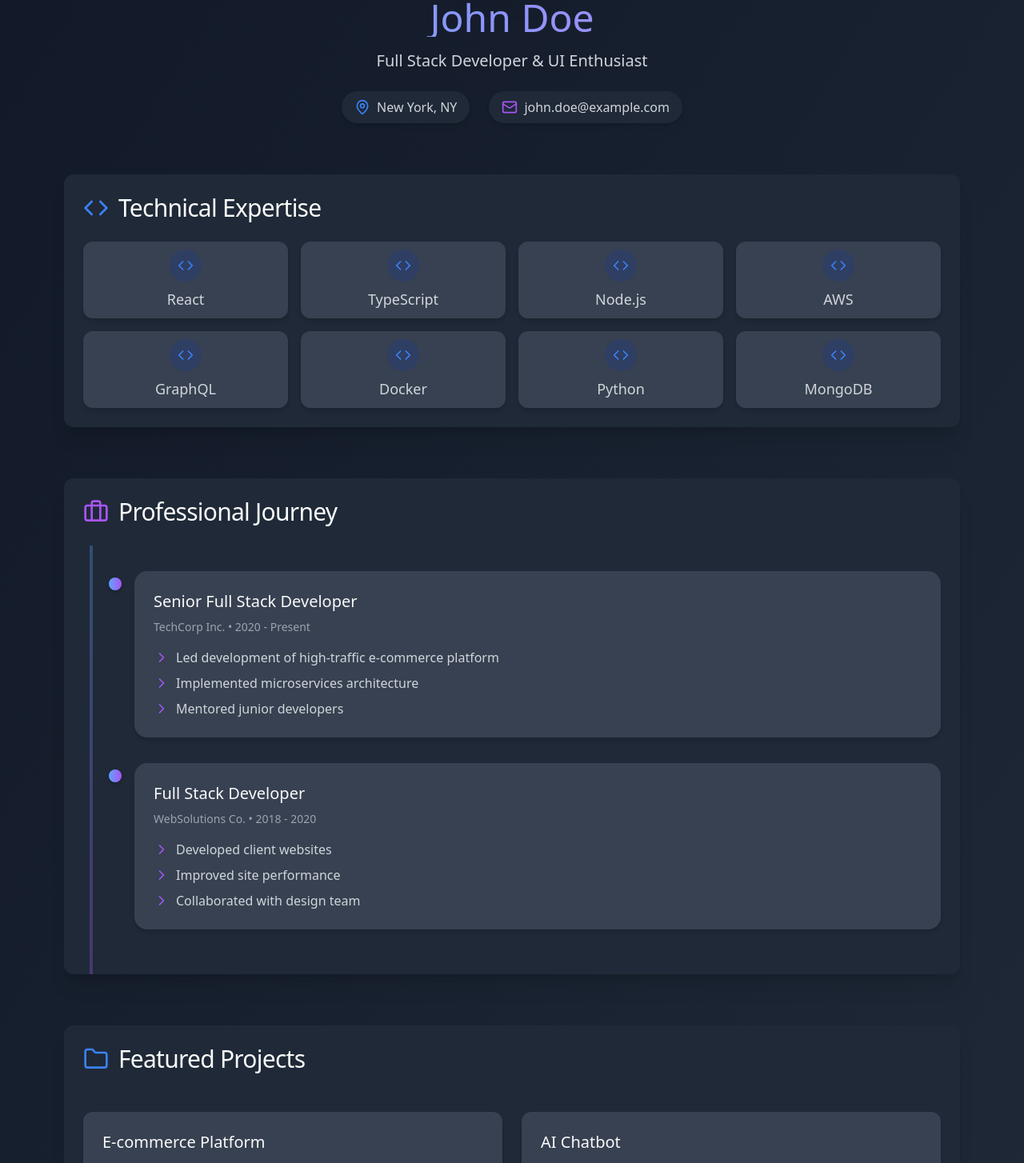
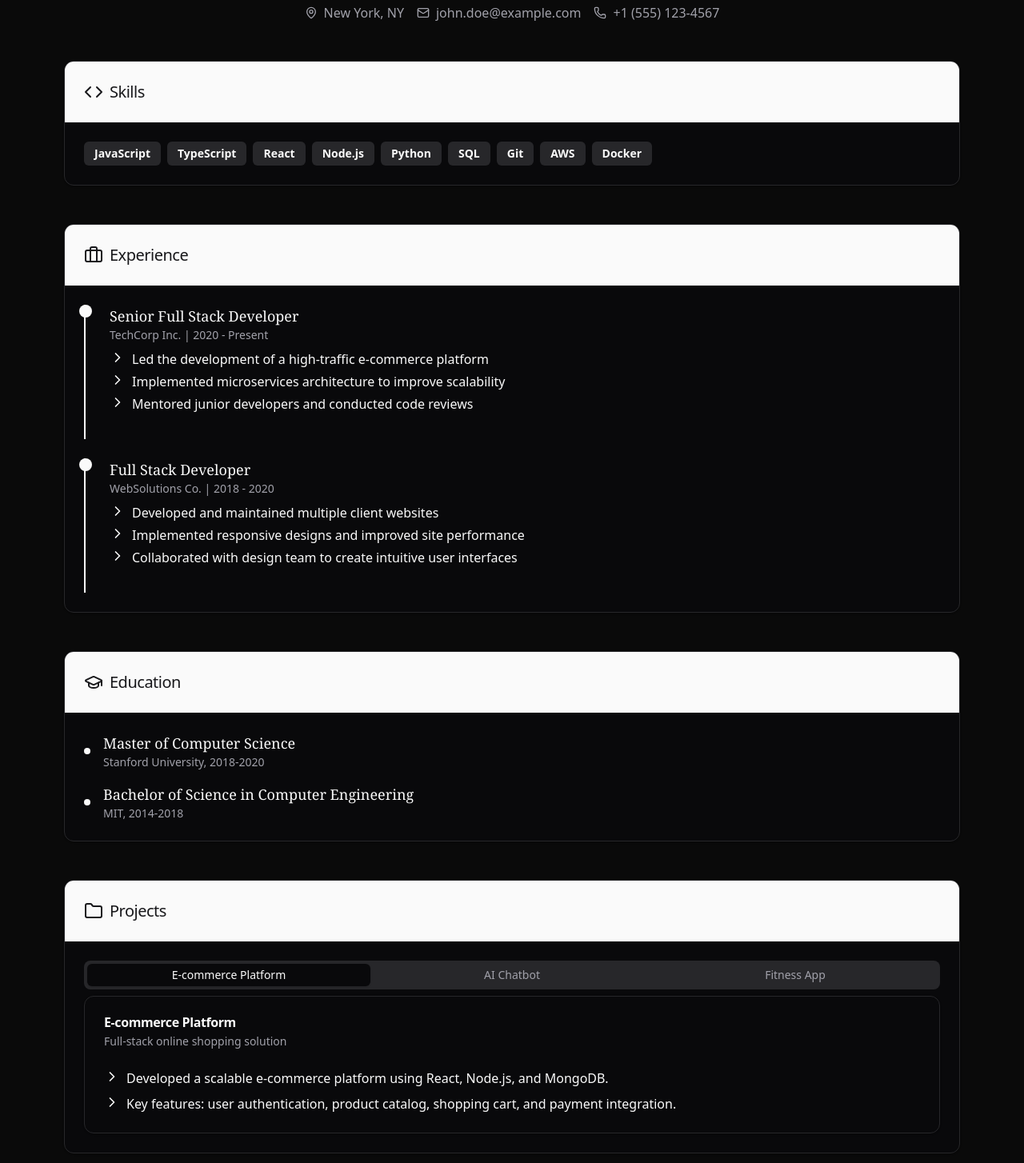
Before and after one commit to Nileshshinde09/gen-port-templates, a React (Vite) app: page / in a window 1280 px wide. Shown: the part 300-1754 px from the top of the page at 80% size. Built offline with nearby package versions, Linux system fonts and the light colour scheme.

Commit message:
initial commit

```diff
--- a/src/pages/home.tsx
+++ b/src/pages/home.tsx
@@ -1,147 +1,100 @@
-import { useState } from "react";
-import { motion } from "framer-motion";
-import { Avatar, AvatarFallback, AvatarImage } from "@/components/ui/avatar";
-import { Badge } from "@/components/ui/badge";
-import { Card, CardContent, CardHeader, CardTitle } from "@/components/ui/card";
-import { Switch } from "@/components/ui/switch";
-import {
-  Briefcase,
-  Mail,
-  MapPin,
-  Moon,
-  Sun,
-  Code,
-  Folder,
-  ChevronRight,
-} from "lucide-react";
+
+
+import { useState } from "react"
+import { motion } from "framer-motion"
+import { Avatar, AvatarFallback, AvatarImage } from "@/components/ui/avatar"
+import { Badge } from "@/components/ui/badge"
+import { Card, CardContent, CardDescription, CardHeader, CardTitle } from "@/components/ui/card"
+import { Switch } from "@/components/ui/switch"
+import { Tabs, TabsContent, TabsList, TabsTrigger } from "@/components/ui/tabs"
+import { Briefcase, GraduationCap, Mail, MapPin, Moon, Phone, Sun, Code, Folder, ChevronRight } from "lucide-react"
 
 export default function Home() {
-  const [darkMode, setDarkMode] = useState(false);
+  const [darkMode, setDarkMode] = useState(false)
+
   const toggleDarkMode = () => {
-    setDarkMode(!darkMode);
-    document.documentElement.classList.toggle("dark");
-  };
+    setDarkMode(!darkMode)
+    document.documentElement.classList.toggle("dark")
+  }
 
   const fadeInUp = {
     initial: { opacity: 0, y: 20 },
     animate: { opacity: 1, y: 0 },
     transition: { duration: 0.5 },
-  };
+  }
 
   return (
     <div
-      className={`min-h-screen bg-gradient-to-br from-gray-50 to-blue-50 dark:from-gray-900 dark:to-gray-800 transition-colors duration-300 ${
-        darkMode ? "dark" : ""
-      }`}
+      className={` min-h-screen bg-gradient-to-br from-purple-50 to-indigo-100 dark:from-neutral-950 dark:to-neutral-950 transition-colors duration-300 ${darkMode ? "dark" : ""}`}
     >
       <div className="container mx-auto max-w-6xl px-4 py-8">
-        {/* Dark Mode Toggle */}
-        <motion.div className="flex justify-end mb-8" {...fadeInUp}>
-          <div className="flex items-center space-x-2 bg-white dark:bg-gray-800 p-2 rounded-full shadow-lg">
-            <Sun className="h-5 w-5 text-yellow-500" />
-            <Switch
-              checked={darkMode}
-              onCheckedChange={toggleDarkMode}
-              className="data-[state=checked]:bg-blue-500"
-            />
-            <Moon className="h-5 w-5 text-blue-400" />
-          </div>
+        <motion.div className="flex justify-end mb-4" {...fadeInUp}>
+          <Switch checked={darkMode} onCheckedChange={toggleDarkMode} className="mr-2" />
+          {darkMode ? <Moon className="h-5 w-5" /> : <Sun className="h-5 w-5" />}
         </motion.div>
 
-        {/* Hero Section */}
-        <motion.header className="text-center mb-16" {...fadeInUp}>
-          <div className="relative inline-block">
-            <div className="absolute -inset-2 bg-gradient-to-r from-blue-400 to-purple-500 rounded-full blur opacity-30 dark:opacity-50" />
-            <Avatar className="w-40 h-40 mx-auto border-4 border-white dark:border-gray-800 shadow-2xl relative">
+        <motion.header className="text-center mb-12" {...fadeInUp}>
+          <Avatar className="w-32 h-32 mx-auto mb-4 border-4 border-primary">
             <AvatarImage src="/placeholder.svg" alt="John Doe" />
-              <AvatarFallback className="bg-gradient-to-r from-blue-400 to-purple-500 text-white text-3xl font-medium">
-                JD
-              </AvatarFallback>
+            <AvatarFallback>JD</AvatarFallback>
           </Avatar>
+          <h1 className="text-3xl font-medium mb-2">John Doe</h1>
+          <p className="text-lg text-muted-foreground mb-4">Full Stack Developer</p>
+          <div className="flex justify-center space-x-4 text-muted-foreground">
+            <div className="flex items-center">
+              <MapPin className="mr-2 h-4 w-4" />
+              <span>New York, NY</span>
             </div>
-          <h1 className="text-5xl font-medium mb-4 mt-8 bg-gradient-to-r from-blue-600 to-purple-600 bg-clip-text text-transparent dark:from-blue-400 dark:to-purple-400">
-            John Doe
-          </h1>
-          <p className="text-xl text-gray-600 dark:text-gray-300 mb-6 font-medium">
-            Full Stack Developer & UI Enthusiast
-          </p>
-          <div className="flex justify-center space-x-6">
-            <motion.a
-              whileHover={{ y: -2 }}
-              className="flex items-center px-4 py-2 bg-white dark:bg-gray-800 rounded-full shadow-md hover:shadow-lg transition-shadow"
-            >
-              <MapPin className="mr-2 h-5 w-5 text-blue-500" />
-              <span className="text-gray-700 dark:text-gray-300">
-                New York, NY
-              </span>
-            </motion.a>
-            <motion.a
-              whileHover={{ y: -2 }}
-              className="flex items-center px-4 py-2 bg-white dark:bg-gray-800 rounded-full shadow-md hover:shadow-lg transition-shadow"
-            >
-              <Mail className="mr-2 h-5 w-5 text-purple-500" />
-              <span className="text-gray-700 dark:text-gray-300">
-                john.doe@example.com
-              </span>
-            </motion.a>
+            <div className="flex items-center">
+              <Mail className="mr-2 h-4 w-4" />
+              <span>john.doe@example.com</span>
+            </div>
+            <div className="flex items-center">
+              <Phone className="mr-2 h-4 w-4" />
+              <span>+1 (555) 123-4567</span>
+            </div>
           </div>
         </motion.header>
 
-        {/* Skills Grid */}
-        <motion.section className="mb-16" {...fadeInUp}>
-          <Card className="border-0 shadow-xl dark:bg-gray-800">
-            <CardHeader className="pb-0">
-              <CardTitle className="text-3xl font-medium flex items-center space-x-3">
-                <Code className="h-8 w-8 text-blue-500" />
-                <span>Technical Expertise</span>
+        <motion.section className="mb-12" {...fadeInUp}>
+          <Card className="overflow-hidden">
+            <CardHeader className="bg-primary text-primary-foreground">
+              <CardTitle className="text-xl font-medium flex items-center">
+                <Code className="mr-2 h-6 w-6" /> Skills
               </CardTitle>
             </CardHeader>
-            <CardContent className="grid grid-cols-2 md:grid-cols-3 lg:grid-cols-4 gap-4 pt-6">
-              {[
-                "React",
-                "TypeScript",
-                "Node.js",
-                "AWS",
-                "GraphQL",
-                "Docker",
-                "Python",
-                "MongoDB",
-              ].map((skill, index) => (
-                <motion.div whileHover={{ scale: 1.05 }} key={index}>
-                  <Badge className="w-full h-24 flex flex-col items-center justify-center space-y-2 bg-white dark:bg-gray-700 hover:bg-gray-50 dark:hover:bg-gray-600 transition-colors shadow-md rounded-xl border-0">
-                    <div className="h-10 w-10 bg-blue-100 dark:bg-blue-900/30 rounded-full flex items-center justify-center">
-                      <Code className="h-5 w-5 text-blue-500" />
+            <CardContent className="pt-6">
+              <div className="flex flex-wrap gap-2">
+                {["JavaScript", "TypeScript", "React", "Node.js", "Python", "SQL", "Git", "AWS", "Docker"].map(
+                  (skill, index) => (
+                    <Badge key={index} variant="secondary" className="text-sm py-1 px-3">
+                      {skill}
+                    </Badge>
+                  ),
+                )}
               </div>
-                    <span className="text-lg font-medium text-gray-700 dark:text-gray-300">
-                      {skill}
-                    </span>
-                  </Badge>
-                </motion.div>
-              ))}
             </CardContent>
           </Card>
         </motion.section>
 
-        {/* Experience Timeline */}
-        <motion.section className="mb-16" {...fadeInUp}>
-          <Card className="border-0 shadow-xl dark:bg-gray-800">
-            <CardHeader>
-              <CardTitle className="text-3xl font-medium flex items-center space-x-3">
-                <Briefcase className="h-8 w-8 text-purple-500" />
-                <span>Professional Journey</span>
+        <motion.section className="mb-12" {...fadeInUp}>
+          <Card className="overflow-hidden">
+            <CardHeader className="bg-primary text-primary-foreground">
+              <CardTitle className="text-xl font-medium flex items-center">
+                <Briefcase className="mr-2 h-6 w-6" /> Experience
               </CardTitle>
             </CardHeader>
-            <CardContent className="relative pt-8">
-              <div className="absolute left-8 top-0 h-full w-1 bg-gradient-to-b from-blue-400 to-purple-500 opacity-20 dark:opacity-30" />
+            <CardContent className="pt-6">
+              <div className="space-y-6">
                 {[
                   {
                     title: "Senior Full Stack Developer",
                     company: "TechCorp Inc.",
                     period: "2020 - Present",
                     responsibilities: [
-                    "Led development of high-traffic e-commerce platform",
-                    "Implemented microservices architecture",
-                    "Mentored junior developers",
+                      "Led the development of a high-traffic e-commerce platform",
+                      "Implemented microservices architecture to improve scalability",
+                      "Mentored junior developers and conducted code reviews",
                     ],
                   },
                   {
@@ -149,97 +102,132 @@
                     company: "WebSolutions Co.",
                     period: "2018 - 2020",
                     responsibilities: [
-                    "Developed client websites",
-                    "Improved site performance",
-                    "Collaborated with design team",
+                      "Developed and maintained multiple client websites",
+                      "Implemented responsive designs and improved site performance",
+                      "Collaborated with design team to create intuitive user interfaces",
                     ],
                   },
                 ].map((job, index) => (
-                <motion.div
-                  key={index}
-                  className="relative pl-16 pb-8 group"
-                  whileHover={{ x: 10 }}
-                >
-                  <div className="absolute left-8 top-2 w-4 h-4 rounded-full bg-gradient-to-r from-blue-400 to-purple-500 shadow-md" />
-                  <div className="p-6 bg-white dark:bg-gray-700 rounded-2xl shadow-md hover:shadow-lg transition-shadow">
-                    <h3 className="text-xl font-medium mb-2">{job.title}</h3>
-                    <p className="text-sm text-gray-500 dark:text-gray-400 mb-4">
-                      {job.company} • {job.period}
+                  <div key={index} className="relative pl-8 pb-8">
+                    <div className="absolute left-0 top-0 h-full w-0.5 bg-primary"></div>
+                    <div className="absolute left-0 -ml-[6.5px] top-0 w-4 h-4 rounded-full bg-primary"></div>
+                    <h3 className="text-lg font-serif">{job.title}</h3>
+                    <p className="text-sm text-muted-foreground">
+                      {job.company} | {job.period}
                     </p>
-                    <ul className="space-y-2">
+                    <ul className="mt-2 space-y-1">
                       {job.responsibilities.map((resp, i) => (
-                        <li
-                          key={i}
-                          className="flex items-center text-gray-600 dark:text-gray-300"
-                        >
-                          <ChevronRight className="h-5 w-5 text-purple-500 mr-2" />
-                          {resp}
+                        <li key={i} className="flex items-start">
+                          <ChevronRight className="h-5 w-5 text-primary shrink-0 mr-2" />
+                          <span>{resp}</span>
                         </li>
                       ))}
                     </ul>
                   </div>
-                </motion.div>
                 ))}
+              </div>
             </CardContent>
           </Card>
         </motion.section>
 
-        {/* Projects Showcase */}
-        <motion.section {...fadeInUp}>
-          <Card className="border-0 shadow-xl dark:bg-gray-800">
-            <CardHeader>
-              <CardTitle className="text-3xl font-medium flex items-center space-x-3">
-                <Folder className="h-8 w-8 text-blue-500" />
-                <span>Featured Projects</span>
+        <motion.section className="mb-12" {...fadeInUp}>
+          <Card className="overflow-hidden">
+            <CardHeader className="bg-primary text-primary-foreground">
+              <CardTitle className="text-xl font-medium flex items-center">
+                <GraduationCap className="mr-2 h-6 w-6" /> Education
               </CardTitle>
             </CardHeader>
-            <CardContent className="grid md:grid-cols-2 gap-6 pt-6">
+            <CardContent className="pt-6">
+              <div className="space-y-4">
+                {[
+                  {
+                    degree: "Master of Computer Science",
+                    school: "Stanford University",
+                    period: "2018-2020",
+                  },
+                  {
+                    degree: "Bachelor of Science in Computer Engineering",
+                    school: "MIT",
+                    period: "2014-2018",
+                  },
+                ].map((edu, index) => (
+                  <div key={index} className="flex items-center">
+                    <div className="w-2 h-2 rounded-full bg-primary mr-4"></div>
+                    <div>
+                      <h3 className="font-serif text-lg">{edu.degree}</h3>
+                      <p className="text-sm text-muted-foreground">
+                        {edu.school}, {edu.period}
+                      </p>
+                    </div>
+                  </div>
+                ))}
+              </div>
+            </CardContent>
+          </Card>
+        </motion.section>
+
+        <motion.section {...fadeInUp}>
+          <Card className="overflow-hidden">
+            <CardHeader className="bg-primary text-primary-foreground">
+              <CardTitle className="text-xl font-medium flex items-center">
+                <Folder className="mr-2 h-6 w-6" /> Projects
+              </CardTitle>
+            </CardHeader>
+            <CardContent className="pt-6">
+              <Tabs defaultValue="project1" className="w-full">
+                <TabsList className="grid w-full grid-cols-3">
+                  <TabsTrigger value="project1">E-commerce Platform</TabsTrigger>
+                  <TabsTrigger value="project2">AI Chatbot</TabsTrigger>
+                  <TabsTrigger value="project3">Fitness App</TabsTrigger>
+                </TabsList>
                 {[
                   {
                     name: "E-commerce Platform",
-                  description: "Scalable online shopping solution",
-                  tech: ["React", "Node.js", "MongoDB"],
+                    description: "Full-stack online shopping solution",
+                    details: [
+                      "Developed a scalable e-commerce platform using React, Node.js, and MongoDB.",
+                      "Key features: user authentication, product catalog, shopping cart, and payment integration.",
+                    ],
                   },
                   {
-                  name: "AI Chatbot",
-                  description: "Conversational NLP agent",
-                  tech: ["Python", "TensorFlow", "AWS"],
+                    name: "AI-powered Chatbot",
+                    description: "Intelligent conversational agent",
+                    details: [
+                      "Created a chatbot using natural language processing techniques and machine learning algorithms.",
+                      "Implemented intent recognition, entity extraction, and context management for human-like interactions.",
+                    ],
                   },
                   {
-                  name: "Fitness App",
-                  description: "Cross-platform health tracker",
-                  tech: ["React Native", "Firebase", "GraphQL"],
+                    name: "Mobile Fitness App",
+                    description: "Cross-platform health tracking solution",
+                    details: [
+                      "Built a cross-platform mobile app for fitness tracking using React Native and Firebase.",
+                      "Features include workout planning, progress tracking, and social sharing capabilities.",
+                    ],
                   },
                 ].map((project, index) => (
-                <motion.div
-                  whileHover={{ y: -5 }}
-                  key={index}
-                  className="bg-white dark:bg-gray-700 rounded-xl shadow-md hover:shadow-lg transition-shadow overflow-hidden"
-                >
-                  <div className="p-6">
-                    <h3 className="text-xl font-medium mb-2">{project.name}</h3>
-                    <p className="text-gray-600 dark:text-gray-400 mb-4">
-                      {project.description}
+                  <TabsContent key={index} value={`project${index + 1}`}>
+                    <Card>
+                      <CardHeader>
+                        <CardTitle>{project.name}</CardTitle>
+                        <CardDescription>{project.description}</CardDescription>
+                      </CardHeader>
+                      <CardContent className="space-y-2">
+                        {project.details.map((detail, i) => (
+                          <p key={i} className="flex items-start">
+                            <ChevronRight className="h-5 w-5 text-primary shrink-0 mr-2" />
+                            <span>{detail}</span>
                           </p>
-                    <div className="flex flex-wrap gap-2">
-                      {project.tech.map((tech, i) => (
-                        <Badge
-                          key={i}
-                          variant="outline"
-                          className="text-blue-500 dark:text-blue-400 border-blue-200 dark:border-blue-900"
-                        >
-                          {tech}
-                        </Badge>
                         ))}
-                    </div>
-                  </div>
-                  <div className="bg-gradient-to-r from-blue-400 to-purple-500 h-2 w-full" />
-                </motion.div>
+                      </CardContent>
+                    </Card>
+                  </TabsContent>
                 ))}
+              </Tabs>
             </CardContent>
           </Card>
         </motion.section>
       </div>
     </div>
-  );
+  )
 }
```
Lines whose indentation alone changed are shown as unchanged.
